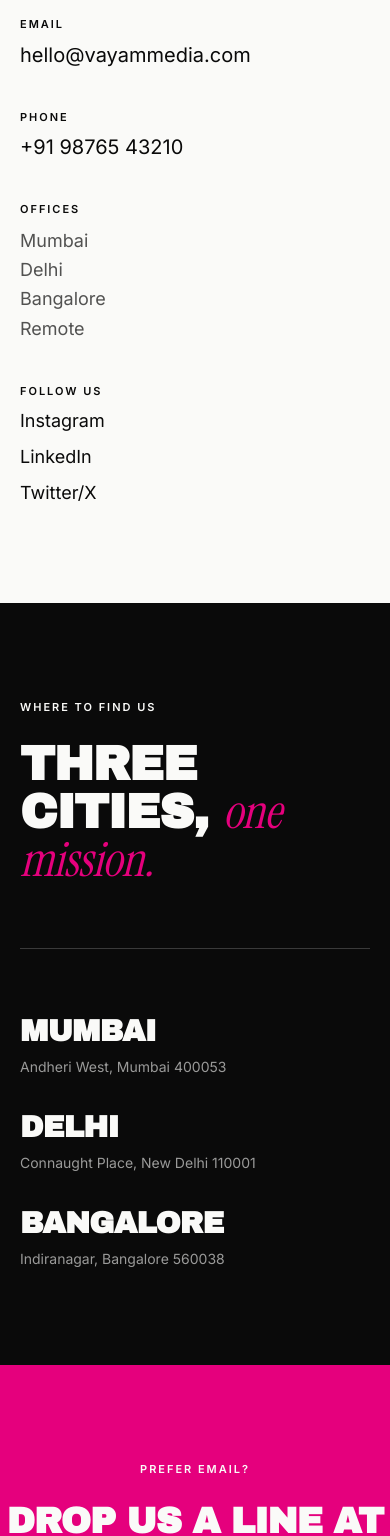
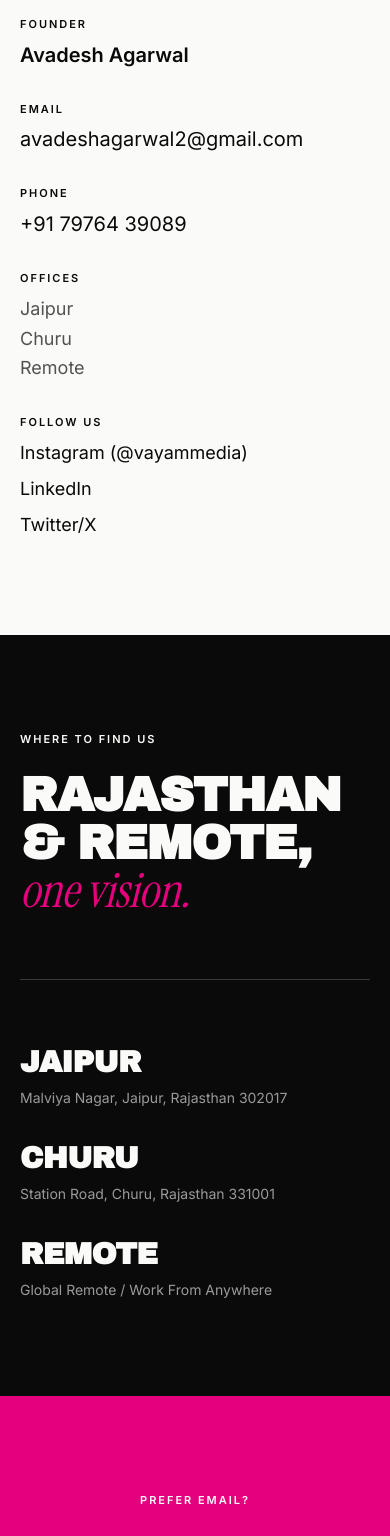
Before and after one commit to avadeshagarwal/vayammedia, a Next.js app: page /contact in a window 390 px wide. Shown: the part 1340-2876 px from the top of the page. Built offline with nearby package versions, Linux system fonts and the light colour scheme.

Commit message:
Update founder details, contact info, email, phone, Instagram, and office locations

```diff
--- a/src/app/about/AboutPage.tsx
+++ b/src/app/about/AboutPage.tsx
@@ -40,7 +40,7 @@ export default function AboutPage() {
   ];
 
   const roles = [
-    { title: "Strategy & Growth", dept: "Leadership", gradient: "from-magenta to-purple-600" },
+    { title: "Avadesh Agarwal", dept: "Founder & Growth Lead", gradient: "from-magenta to-purple-600" },
     { title: "Performance Marketing", dept: "Media Buying", gradient: "from-blue-500 to-cyan-400" },
     { title: "Creative & Content", dept: "Design & Copy", gradient: "from-orange-500 to-yellow-400" },
     { title: "Technology & Dev", dept: "Engineering", gradient: "from-green-500 to-teal-400" }
@@ -69,7 +69,7 @@ export default function AboutPage() {
           <FadeIn>
             <span className="text-eyebrow block mb-8">Our story</span>
             <p className="text-3xl md:text-4xl leading-snug font-medium">
-              Vayam Media was born from a shared frustration with agencies that prioritize vanity metrics over real business growth. We saw a gap for a true growth partner.
+              Vayam Media was founded by Avadesh Agarwal out of a frustration with agencies that prioritize vanity metrics over real business growth. We saw a gap for a true performance growth partner.
             </p>
           </FadeIn>
           <FadeIn delay={0.2}>
@@ -81,7 +81,7 @@ export default function AboutPage() {
                 Our approach is rooted in transparent reporting and treating our clients&apos; budgets as if they were our own. We refuse to hide behind complex jargon or confusing dashboards. If a campaign isn&apos;t working, we tell you, we fix it, and we move forward together.
               </p>
               <p>
-                Today, Vayam Media is a collective of senior digital specialists spanning Mumbai, Delhi, Bangalore, and remote locations, all united by one goal: driving measurable success for ambitious brands.
+                Today, Vayam Media is led by Avadesh Agarwal and a collective of senior digital specialists spanning Jaipur, Churu, and remote locations globally, all united by one goal: driving measurable success for ambitious brands.
               </p>
             </div>
           </FadeIn>
--- a/src/app/contact/ContactPage.tsx
+++ b/src/app/contact/ContactPage.tsx
@@ -173,33 +173,39 @@ export default function ContactPage() {
           <div className="md:col-span-2 pt-12 md:pt-0 pl-0 md:pl-12 md:border-l-2 md:border-ink/10">
             <FadeIn delay={0.2}>
               <div>
+                <p className="text-eyebrow mb-2">Founder</p>
+                <p className="text-xl font-semibold">Avadesh Agarwal</p>
+              </div>
+
+              <div className="mt-8">
                 <p className="text-eyebrow mb-2">Email</p>
-                <a href="mailto:hello@vayammedia.com" className="text-xl link-sweep inline-block">
-                  hello@vayammedia.com
+                <a href="mailto:avadeshagarwal2@gmail.com" className="text-xl link-sweep inline-block">
+                  avadeshagarwal2@gmail.com
                 </a>
               </div>
 
-              <div className="mt-10">
+              <div className="mt-8">
                 <p className="text-eyebrow mb-2">Phone</p>
-                <p className="text-xl">+91 98765 43210</p>
+                <a href="tel:+917976439089" className="text-xl link-sweep inline-block">
+                  +91 79764 39089
+                </a>
               </div>
 
-              <div className="mt-10">
+              <div className="mt-8">
                 <p className="text-eyebrow mb-2">Offices</p>
                 <p className="text-lg text-ink/70 leading-relaxed">
-                  Mumbai<br />
-                  Delhi<br />
-                  Bangalore<br />
+                  Jaipur<br />
+                  Churu<br />
                   Remote
                 </p>
               </div>
 
-              <div className="mt-10">
+              <div className="mt-8">
                 <p className="text-eyebrow mb-2">Follow us</p>
                 <ul className="flex flex-col gap-2">
                   <li>
-                    <a href="https://instagram.com" target="_blank" rel="noopener noreferrer" className="text-lg link-sweep inline-block">
-                      Instagram
+                    <a href="https://instagram.com/vayammedia" target="_blank" rel="noopener noreferrer" className="text-lg link-sweep inline-block">
+                      Instagram (@vayammedia)
                     </a>
                   </li>
                   <li>
@@ -227,25 +233,25 @@ export default function ContactPage() {
 
         <FadeIn delay={0.2}>
           <h2 className="text-5xl md:text-7xl text-display">
-            Three cities,{" "}
-            <span className="text-accent-word normal-case">one mission.</span>
+            Rajasthan &amp; Remote,{" "}
+            <span className="text-accent-word normal-case">one vision.</span>
           </h2>
         </FadeIn>
 
         <div className="grid grid-cols-1 md:grid-cols-3 gap-8 mt-16 rule-t border-paper/20 pt-16">
           <FadeIn delay={0.1}>
-            <h3 className="text-display text-3xl mb-2">Mumbai</h3>
-            <p className="text-sm text-paper/60">Andheri West, Mumbai 400053</p>
+            <h3 className="text-display text-3xl mb-2">Jaipur</h3>
+            <p className="text-sm text-paper/60">Malviya Nagar, Jaipur, Rajasthan 302017</p>
           </FadeIn>
 
           <FadeIn delay={0.2}>
-            <h3 className="text-display text-3xl mb-2">Delhi</h3>
-            <p className="text-sm text-paper/60">Connaught Place, New Delhi 110001</p>
+            <h3 className="text-display text-3xl mb-2">Churu</h3>
+            <p className="text-sm text-paper/60">Station Road, Churu, Rajasthan 331001</p>
           </FadeIn>
 
           <FadeIn delay={0.3}>
-            <h3 className="text-display text-3xl mb-2">Bangalore</h3>
-            <p className="text-sm text-paper/60">Indiranagar, Bangalore 560038</p>
+            <h3 className="text-display text-3xl mb-2">Remote</h3>
+            <p className="text-sm text-paper/60">Global Remote / Work From Anywhere</p>
           </FadeIn>
         </div>
       </section>
@@ -255,10 +261,10 @@ export default function ContactPage() {
         <FadeIn>
           <p className="text-eyebrow mb-6">Prefer email?</p>
           <h2 className="text-4xl md:text-6xl text-display mb-12 max-w-3xl">
-            Drop us a line at hello@vayammedia.com
+            Drop us a line at avadeshagarwal2@gmail.com
           </h2>
           <MagneticButton strength={0.3} className="inline-block">
-            <a href="mailto:hello@vayammedia.com" className="btn-pill-outline border-paper text-paper hover:bg-paper hover:text-magenta">
+            <a href="mailto:avadeshagarwal2@gmail.com" className="btn-pill-outline border-paper text-paper hover:bg-paper hover:text-magenta">
               Open email
             </a>
           </MagneticButton>
--- a/src/app/layout.tsx
+++ b/src/app/layout.tsx
@@ -18,6 +18,7 @@ export const metadata: Metadata = {
     siteName: "Vayam Media",
     type: "website",
   },
+  authors: [{ name: "Avadesh Agarwal", url: "https://instagram.com/vayammedia" }],
   twitter: {
     card: "summary_large_image",
     title: "Vayam Media — Fuel your digital growth.",
--- a/src/components/layout/Footer.tsx
+++ b/src/components/layout/Footer.tsx
@@ -36,11 +36,9 @@ export default function Footer() {
           <div>
             <p className="text-eyebrow text-paper/50">Find us</p>
             <address className="mt-3 text-lg not-italic leading-relaxed md:text-xl">
-              Mumbai
+              Jaipur
               <br />
-              Delhi
-              <br />
-              Bangalore
+              Churu
               <br />
               Remote
             </address>
@@ -63,13 +61,13 @@ export default function Footer() {
 
         {/* Bottom Bar */}
         <div className="rule-t flex flex-wrap items-center justify-between gap-x-4 gap-y-2 border-paper/20 py-4 text-xs text-paper/50">
-          <p>© {year} Vayam Media Pvt. Ltd.</p>
+          <p>© {year} Vayam Media — Founded by Avadesh Agarwal</p>
           <p>
             <a
-              href="mailto:hello@vayammedia.com"
+              href="mailto:avadeshagarwal2@gmail.com"
               className="link-sweep text-paper/70 transition-colors duration-300 hover:text-magenta"
             >
-              hello@vayammedia.com
+              avadeshagarwal2@gmail.com
             </a>
           </p>
         </div>
--- a/src/components/layout/MobileMenu.tsx
+++ b/src/components/layout/MobileMenu.tsx
@@ -64,10 +64,10 @@ export default function MobileMenu({ open, onClose, links }: MobileMenuProps) {
           >
             <p className="text-eyebrow text-paper/50">Get in touch</p>
             <a
-              href="mailto:hello@vayammedia.com"
+              href="mailto:avadeshagarwal2@gmail.com"
               className="mt-2 block text-lg text-paper/80 transition-colors hover:text-magenta"
             >
-              hello@vayammedia.com
+              avadeshagarwal2@gmail.com
             </a>
           </motion.div>
         </motion.div>
```
